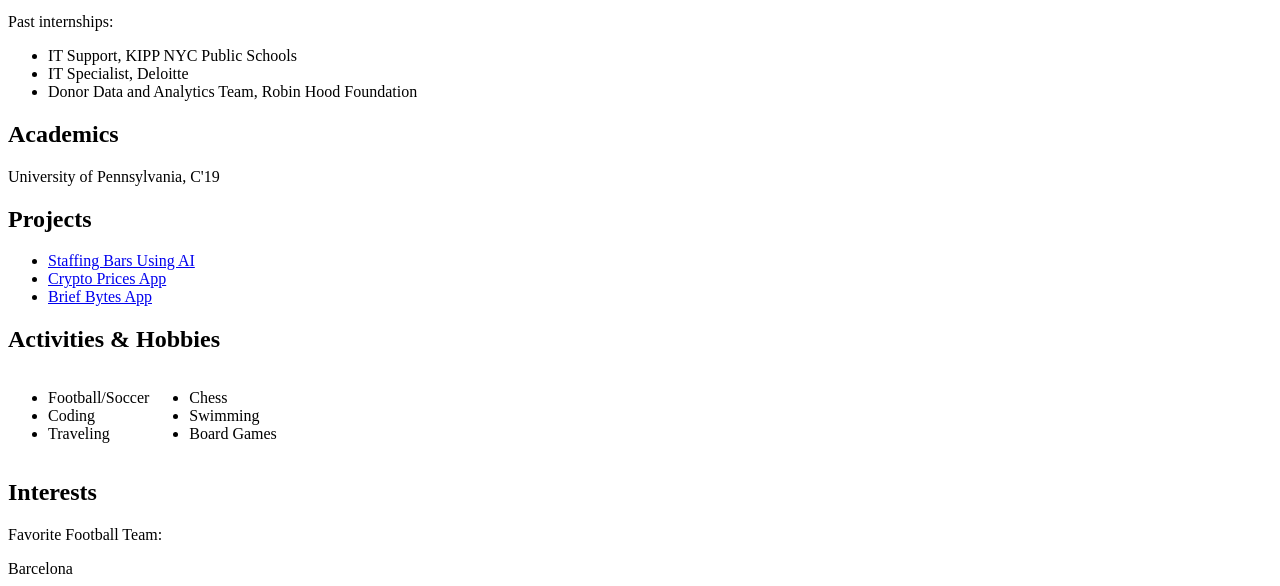
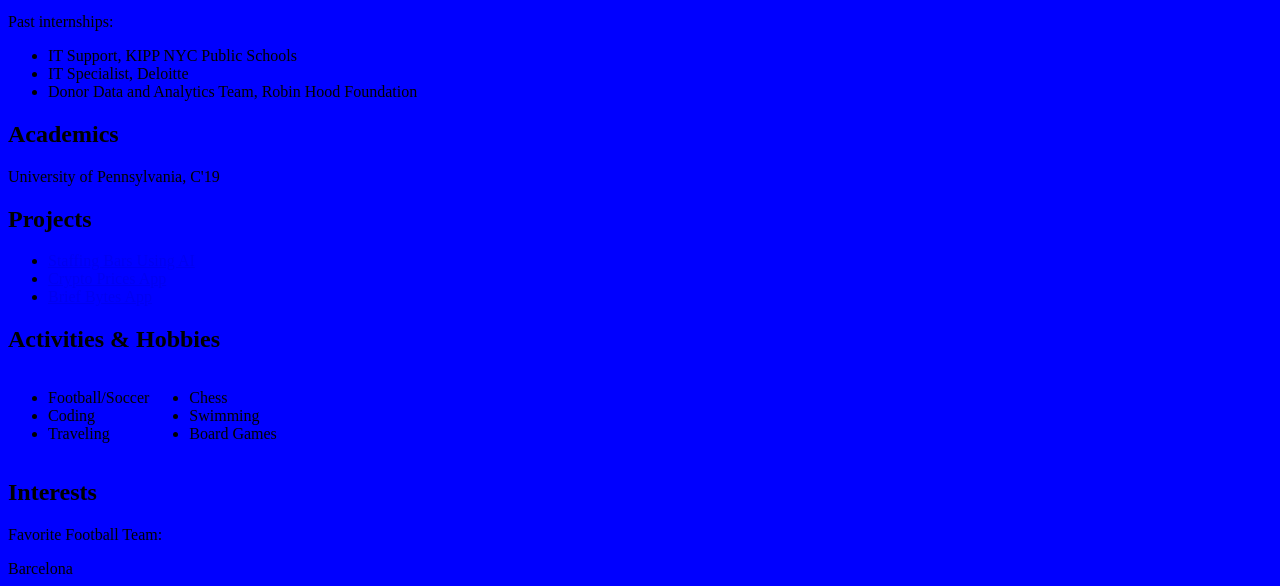
Before and after one commit to cristiangarc/cristian-personal-site, a plain HTML site: page index.html in a window 1280 px wide. Shown: the part 492-1078 px from the top of the page. Drawn offline with Linux system fonts and the light colour scheme.

Commit message:
Update background color

```diff
--- a/styles.css
+++ b/styles.css
@@ -1,5 +1,5 @@
 html, body {
-    background-color: ##02557;
+    background-color: RGB(0,0,255);
 }
 
 header.contact {
```
